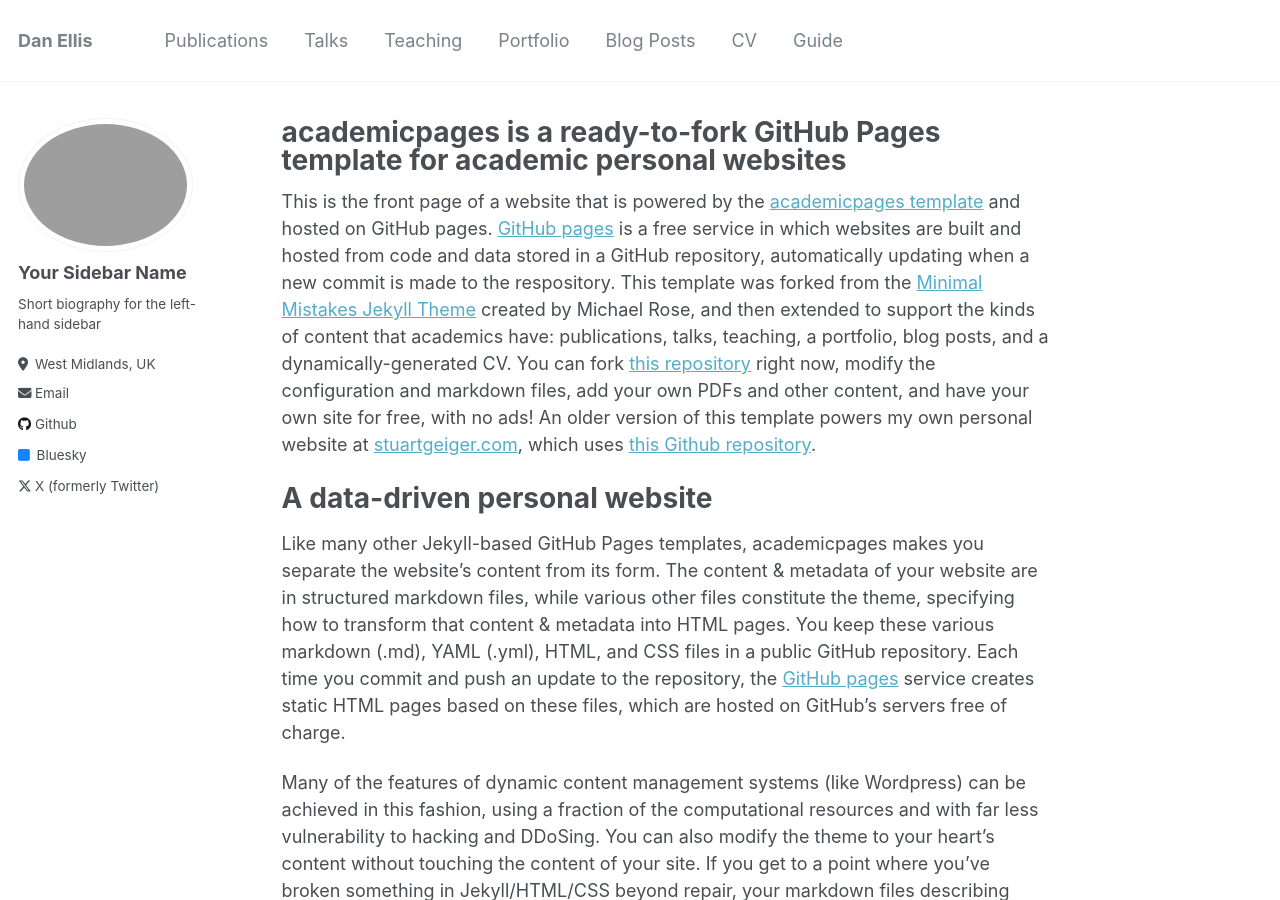
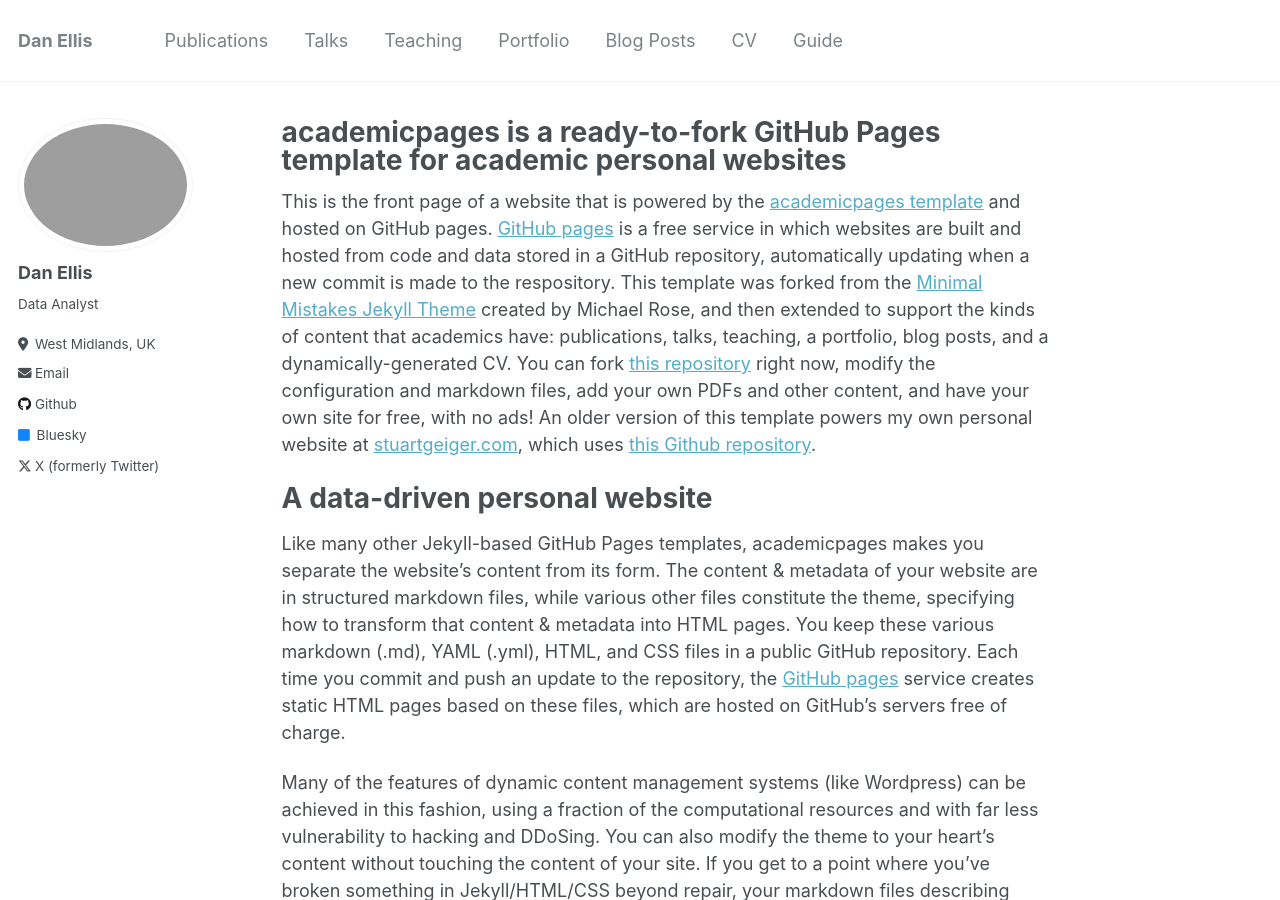
Before and after one commit to danellisprojects/danellisprojects.github.io, a Jekyll site: the page built from _pages/about.md, in a window 1280 px wide and 900 px high. Built offline with Jekyll 4.4.1, drawn with Linux system fonts in a browser that asks for light colours.

Commit message:
Update _config.yml

```diff
--- a/_config.yml
+++ b/_config.yml
@@ -21,10 +21,10 @@
 #               Additional customization can be done by editing /_includes/author-profile.html
 author:
   # Biographic information
-  avatar           : "profile.png"
-  name             : "Your Sidebar Name"
+  avatar           : "profile.jpg"
+  name             : "Dan Ellis"
   pronouns         : # example: "she/her"
-  bio              : "Short biography for the left-hand sidebar"
+  bio              : "Data Analyst"
   location         : "West Midlands, UK"
   employer         : # "Red Brick University"
   uri              : # URL
```
